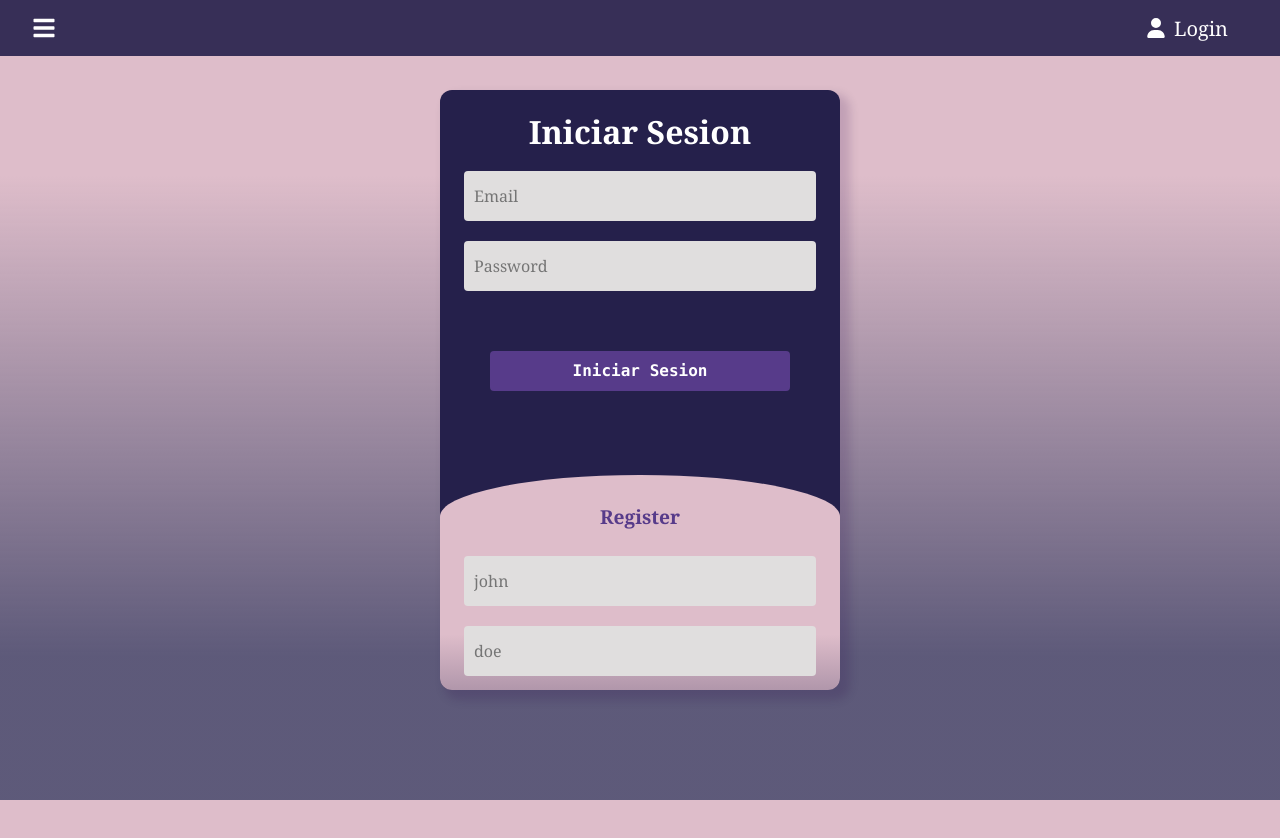
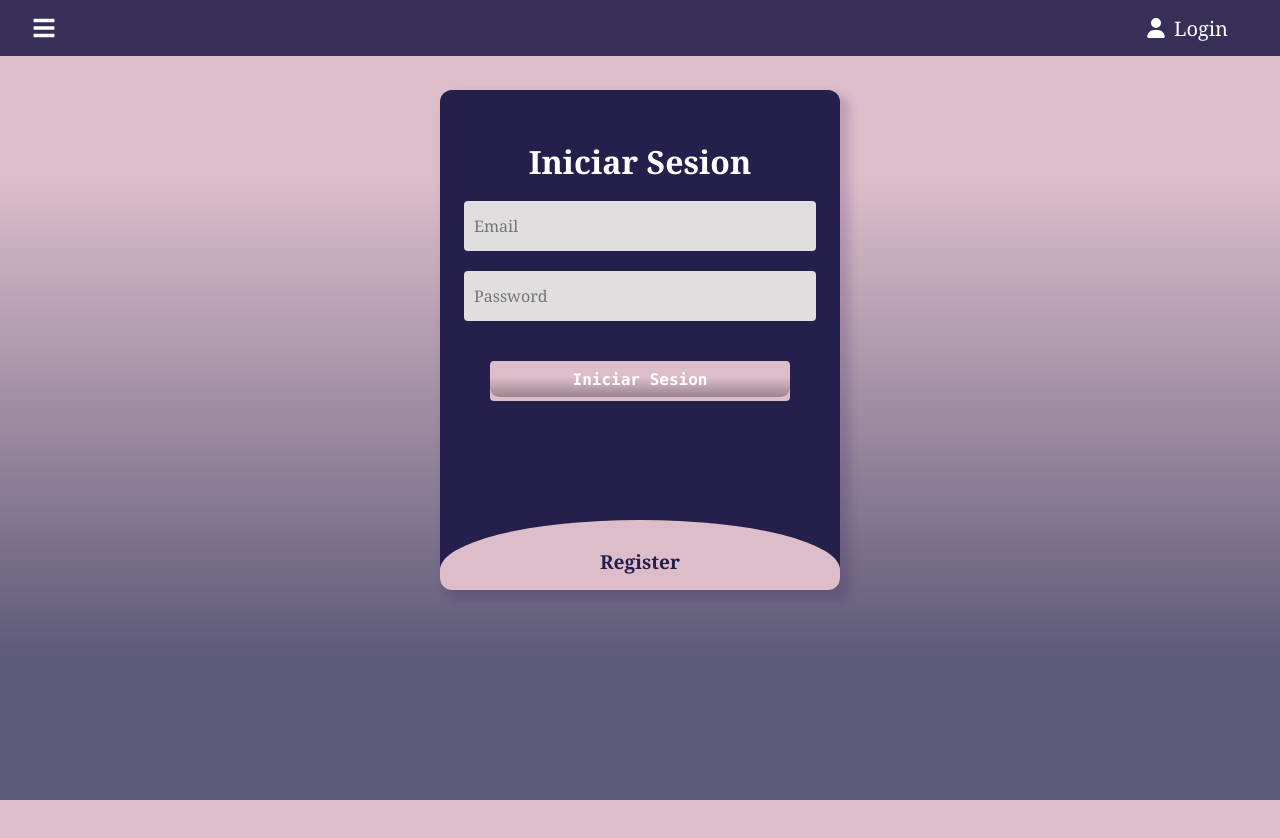
Before and after one commit to manuelcasper19/cotizacion-react, a React (Vite) app: page /auth in a window 1280 px wide. Shown: the top 838 px of the page. Built offline with nearby package versions, Linux system fonts and the light colour scheme.

Commit message:
add protect routes

```diff
--- a/src/app/routes/Guard.tsx
+++ b/src/app/routes/Guard.tsx
@@ -1,15 +1,15 @@
-import { ReactNode } from 'react';
+import { ReactNode, useContext } from 'react';
 import { Navigate } from 'react-router-dom';
+import { AppContext } from '../core/states/Appcontext';
 
 interface IGuardProps {
   children: ReactNode;
 }
 export const Guard = ({ children }: IGuardProps) => {
-  const { currentUser } = { currentUser: true };
+  const { state } = useContext(AppContext);
 
-  if (!currentUser) {
-    return <Navigate to='/auth' replace />;
+  if (!state.isUserLogged) {
+    return <Navigate to='/' replace />
   }
-
   return children;
 };
--- a/src/app/ui/forms/ControlForm/index.tsx
+++ b/src/app/ui/forms/ControlForm/index.tsx
@@ -2,6 +2,7 @@ import { FormEvent } from 'react';
 import Input from '../ControlInpunt';
 import './style.css';
 import Select from '../SelectForm';
+import { ButtonLiterywork } from '../../elements/Buttons';
 
 interface IFormInput {
   type?: string;
@@ -52,7 +53,7 @@ const FormRegister = ({ title, onSubmit, inputs, validationErrors  }: IFormRegis
           {validationErrors[input.name] && <p className="error__message">{validationErrors[input.name]}</p>}
         </div>
       ))}
-      <button type="submit">{title}</button>
+      <ButtonLiterywork  title={title} key={title}/>
     </form>
   );
 };
--- a/src/app/ui/forms/ControlForm/style.css
+++ b/src/app/ui/forms/ControlForm/style.css
@@ -1,44 +1,3 @@
-.form {
-  display: flex;
-  flex-direction: column;
-  gap: 14px;
-  padding: 24px;
-}
-
-/*checkbox to switch from sign up to login*/
-#chk {
-  display: none;
-}
-
-label {
-  color: #fff;
-  font-size: 2rem;
-  justify-content: center;
-  display: flex;
-  font-weight: bold;
-  cursor: pointer;
-  transition: .5s ease-in-out;
-}
-
-
-.form button {
-  width: 85%;
-  height: 40px;
-  margin: 12px auto 10%;
-  color: #fff;
-  background: #573b8a;
-  font-size: 1rem;
-  font-weight: bold;
-  border: none;
-  border-radius: 4px;
-  cursor: pointer;
-  transition: .2s ease-in;
-}
-
-.form button:hover {
-  background-color: #6d44b8;
-}
-
 .error__message{
   margin: 3px;
   font-size: 16px;
--- a/src/app/ui/forms/SectionForm/style.css
+++ b/src/app/ui/forms/SectionForm/style.css
@@ -5,11 +5,12 @@
   flex-direction: column;
   align-items: center;
   background-color: #25204b;
-  max-height: 600px;
+  max-height: 500px;
   overflow: hidden;
   border-radius: 12px;
   box-shadow: 7px 7px 10px 3px #24004628;
 }
+
 .form__main{
 width: 100%;
 display: flex;
@@ -29,13 +30,12 @@ justify-content: center;
   display: none;
 }
 
-
 .form__login {
   display: flex;
   align-items: center;
  justify-content: center;
   width: 100%;
-  height: 100%;
+  height: 400px;
 }
 
 .login label {
@@ -58,11 +58,11 @@ label {
   transform: translateY(5%);
   transition: .8s ease-in-out;
   width: 100%;
-  height: 499px;
+  height: 599px;
 }
 
 .register label {
-  color: #573b8a;
+  color: #25204b;
   transform: scale(.6);
 }
 
@@ -72,7 +72,7 @@ label {
 
 #chk:checked ~ .register label {
   transform: scale(1);
-  margin: 10% 0 5%;
+  /* margin: 10% 0 5%; */
 }
 
 #chk:checked ~ .login label {
@@ -83,9 +83,9 @@ label {
 .form button {
   width: 85%;
   height: 40px;
-  margin: 40px auto 10%;
+  margin: 20px auto 10%;
   color: #fff;
-  background: #573b8a;
+  background: #debdca;
   font-size: 1rem;
   font-weight: bold;
   border: none;
@@ -95,5 +95,8 @@ label {
 }
 
 .form button:hover {
-  background-color: #6d44b8;
+  background-color: #20074e;
 }
+.form__auth *:not(.register) .login {
+  display: none;
+}
```
Also changed, not shown: src/app/routes/router.tsx (+7 -25 lines).
